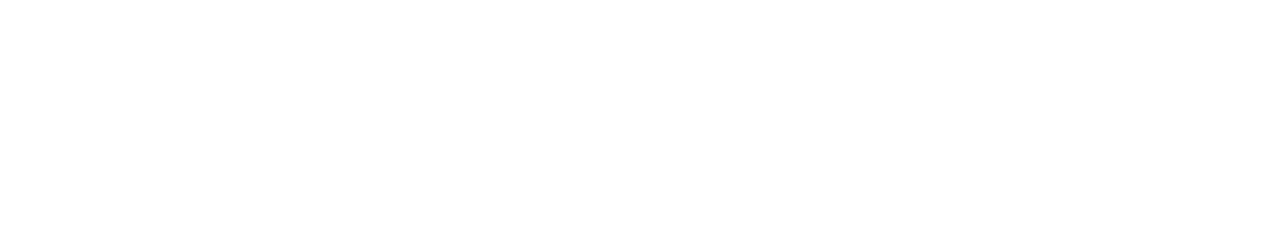
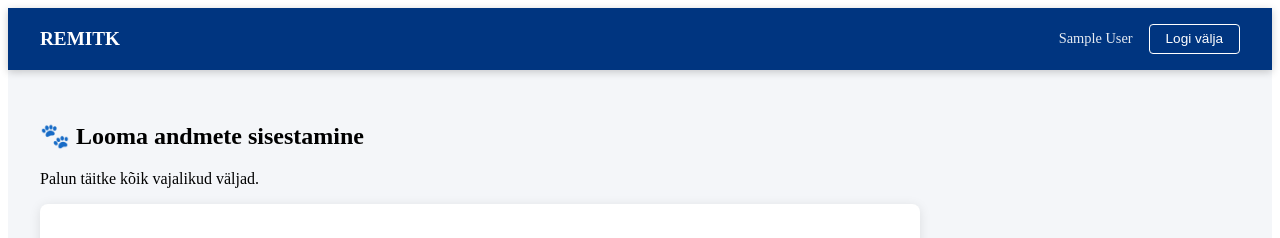
Before and after one commit to e5na/pet-registry-frontend, an Angular app: page /dashboard/pets/new in a window 1280 px wide. Before the commit this address led to /. Shown: the top 238 px of the page. Built offline with nearby package versions, Linux system fonts and the light colour scheme; no server answers; sample sign-in values are in the browser's storage.

Commit message:
style: change content switching inside container

```diff
--- /dev/null
+++ b/src/app/components/dashboard-home/dashboard-home.html
@@ -0,0 +1,41 @@
+<div class="dashboard-home">
+    <div class="role-selector" *ngIf="currentUser?.roles && currentUser!.roles.length > 1">
+      <h3>Vali roll</h3>
+      <div class="role-buttons">
+        <button
+          *ngFor="let role of currentUser!.roles"
+          [class.active]="activeRole === role.name"
+          (click)="setRole(role.name)">
+          {{ role.name }}
+        </button>
+      </div>
+    </div>
+
+    <div class="section" *ngIf="activeRole === RoleEnum.ADMIN">
+      <h2>Admin paneel</h2>
+      <div class="cards">
+        <div class="card">Kasutajate haldus</div>
+        <div class="card">Mikrokiipide haldus</div>
+        <div class="card">Tõugude haldus</div>
+      </div>
+    </div>
+
+    <div class="section" *ngIf="activeRole === RoleEnum.VET">
+      <h2>Veterinaari paneel</h2>
+      <div class="cards">
+        <div class="card">Loomade nimekiri</div>
+        <div class="card">Terviseandmed</div>
+      </div>
+    </div>
+
+    <div class="section" *ngIf="activeRole === RoleEnum.OWNER">
+      <h2>Minu lemmikloomad</h2>
+      <div class="cards">
+        <div class="card">Minu loomad</div>
+        <div class="card action-card" routerLink="/dashboard/pets/new">
+          <span class="icon">+</span>
+          Registreeri uus loom
+        </div>
+      </div>
+    </div>
+  </div>
--- /dev/null
+++ b/src/app/components/dashboard-home/dashboard-home.scss
@@ -0,0 +1,89 @@
+.dashboard-container {
+    min-height: 100vh;
+    background-color: #f4f6f9;
+    display: flex;
+    flex-direction: column;
+  }
+
+  .navbar {
+    background-color: #003580;
+    color: white;
+    padding: 1rem 2rem;
+    display: flex;
+    justify-content: space-between;
+    align-items: center;
+    box-shadow: 0 2px 8px rgba(0, 0, 0, 0.2);
+
+    h1 {
+      font-size: 1.2rem;
+      font-weight: 700;
+      margin: 0;
+    }
+
+    .nav-right {
+      display: flex;
+      align-items: center;
+      gap: 1rem;
+
+      span {
+        font-size: 0.9rem;
+        opacity: 0.9;
+      }
+
+      button {
+        padding: 0.4rem 1rem;
+        background-color: transparent;
+        color: white;
+        border: 1px solid white;
+        border-radius: 4px;
+        cursor: pointer;
+        font-size: 0.85rem;
+        transition: background-color 0.2s;
+
+        &:hover {
+          background-color: rgba(255, 255, 255, 0.15);
+        }
+      }
+    }
+  }
+
+  .content {
+    padding: 2rem;
+    max-width: 1200px;
+    width: 100%;
+    margin: 0 auto;
+
+    h2 {
+      font-size: 1.3rem;
+      color: #003580;
+      font-weight: 700;
+      margin-bottom: 1rem;
+      padding-bottom: 0.5rem;
+      border-bottom: 2px solid #003580;
+    }
+  }
+
+  .cards {
+    display: grid;
+    grid-template-columns: repeat(auto-fill, minmax(200px, 1fr));
+    gap: 1rem;
+    margin-bottom: 2rem;
+  }
+
+  .card {
+    background-color: white;
+    padding: 1.5rem;
+    border-radius: 8px;
+    box-shadow: 0 2px 8px rgba(0, 0, 0, 0.08);
+    font-weight: 600;
+    color: #333;
+    cursor: pointer;
+    transition: transform 0.2s, box-shadow 0.2s;
+    text-align: center;
+
+    &:hover {
+      transform: translateY(-2px);
+      box-shadow: 0 4px 12px rgba(0, 0, 0, 0.15);
+      color: #003580;
+    }
+  }
--- /dev/null
+++ b/src/app/components/dashboard-home/dashboard-home.ts
@@ -0,0 +1,34 @@
+import { Component, OnInit } from '@angular/core';
+import { CommonModule } from '@angular/common';
+import { RouterLink } from '@angular/router';
+import { Auth } from '../../services/auth';
+import { User } from '../../models/user.model';
+import { RoleEnum } from '../../models/role.model';
+
+@Component({
+  selector: 'app-dashboard-home',
+  standalone: true,
+  imports: [CommonModule, RouterLink],
+  templateUrl: './dashboard-home.html',
+  styleUrls: ['./dashboard-home.scss']
+})
+export class DashboardHomeComponent implements OnInit {
+  currentUser: User | null = null;
+  activeRole: string | null = null;
+
+  // Teeme Enumi HTML-ile kättesaadavaks
+  readonly RoleEnum = RoleEnum;
+
+  constructor(private authService: Auth) {}
+
+  ngOnInit(): void {
+    this.currentUser = this.authService.getCurrentUser();
+    // Vaikimisi võtame esimese rolli, kui aktiivset pole määratud
+    this.activeRole = this.currentUser?.roles[0]?.name || null;
+  }
+
+  setRole(roleName: string): void {
+    this.activeRole = roleName;
+    // Siia võid lisada ka logic'u, mis salvestab valitud rolli seanssi
+  }
+}
--- a/src/app/components/dashboard/dashboard.html
+++ b/src/app/components/dashboard/dashboard.html
@@ -8,48 +8,6 @@
   </nav>
 
   <div class="content">
-
-    <!-- Role selector, only show if user has multiple roles -->
-    <div class="role-selector" *ngIf="currentUser?.roles && currentUser!.roles.length > 1">
-      <h3>Vali roll</h3>
-      <div class="role-buttons">
-        <button
-          *ngFor="let role of currentUser!.roles"
-          [class.active]="activeRole === role.name"
-          (click)="setRole(role.name)">
-          {{ role.name }}
-        </button>
-      </div>
-    </div>
-
-    <!-- ADMIN section -->
-    <div *ngIf="activeRole === RoleEnum.ADMIN">
-      <h2>Admin paneel</h2>
-      <div class="cards">
-        <div class="card">Kasutajate haldus</div>
-        <div class="card">Mikrokiipide haldus</div>
-        <div class="card">Tõugude haldus</div>
-      </div>
-    </div>
-
-    <!-- VET section -->
-    <div *ngIf="activeRole === RoleEnum.VET">
-      <h2>Veterinaari paneel</h2>
-      <div class="cards">
-        <div class="card">Loomade nimekiri</div>
-        <div class="card">Terviseandmed</div>
-      </div>
-    </div>
-
-    <!-- OWNER section -->
-    <div *ngIf="activeRole === RoleEnum.OWNER">
-      <h2>Minu lemmikloomad</h2>
-      <div class="cards">
-        <div class="card">Minu loomad</div>
-        <div class="card">Registreeri uus loom</div>
-      </div>
-    </div>
-
-
+    <router-outlet></router-outlet>
   </div>
 </div>
--- a/src/app/components/dashboard/dashboard.ts
+++ b/src/app/components/dashboard/dashboard.ts
@@ -1,14 +1,14 @@
 import { Component } from '@angular/core';
 import { CommonModule } from '@angular/common';
 import { FormsModule } from '@angular/forms';
-import { Router } from '@angular/router';
+import { Router, RouterOutlet } from '@angular/router';
 import { Auth } from '../../services/auth';
 import { RoleEnum } from '../../models/role.model';
 import { User } from '../../models/user.model';
 
 @Component({
   selector: 'app-dashboard',
-  imports: [CommonModule, FormsModule],
+  imports: [CommonModule, FormsModule, RouterOutlet],
   templateUrl: './dashboard.html',
   styleUrl: './dashboard.scss'
 })
@@ -26,6 +26,11 @@
     }
   }
 
+  isMainDashboard(): boolean {
+    // Kui URL on täpselt '/dashboard', siis näitame paneele
+    return this.router.url === '/dashboard';
+  }
+
   setRole(role: RoleEnum): void {
     this.activeRole = role;
   }
```
Also changed, not shown: src/app/app.routes.ts (+11 -2 lines).
